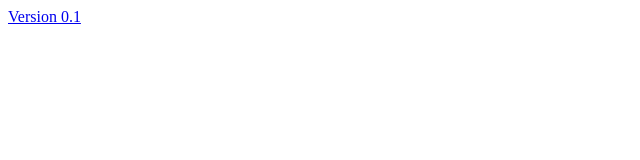
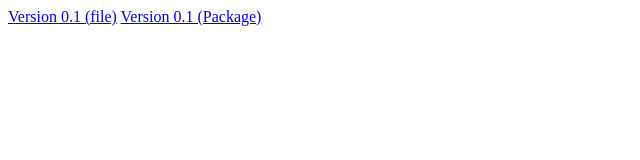
Before and after one commit to shortpy/shortpy.github.io, a plain HTML site: page index.html in a window 1280 px wide. Shown: the whole page, without its empty margins (0-640 px from the left). Drawn offline with Linux system fonts and the light colour scheme.

Commit message:
Update index.html

```diff
--- a/index.html
+++ b/index.html
@@ -7,6 +7,7 @@
     <title>Shortpy</title>
 </head>
 <body>
-    <a href="https://shortpy.github.io/download/verion/0.1/python/files/main.py">Version 0.1</a>
+    <a href="https://shortpy.github.io/download/verion/0.1/python/files/main.py">Version 0.1 (file)</a>
+    <a href="https://shortpy.github.io/download/version/0.1/python/files/package/shortpy_version1.zip">Version 0.1 (Package)</a>
 </body>
 </html>
```
